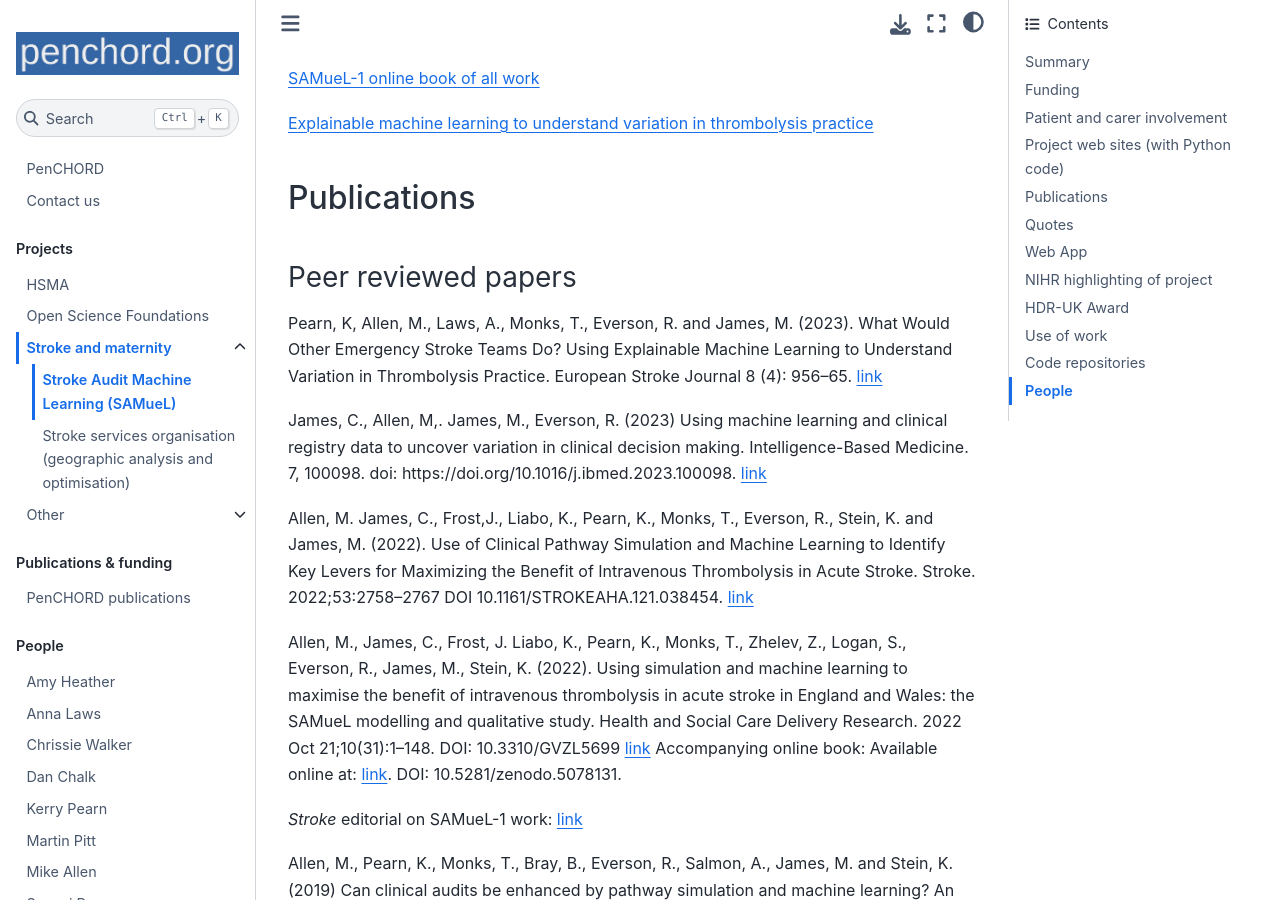
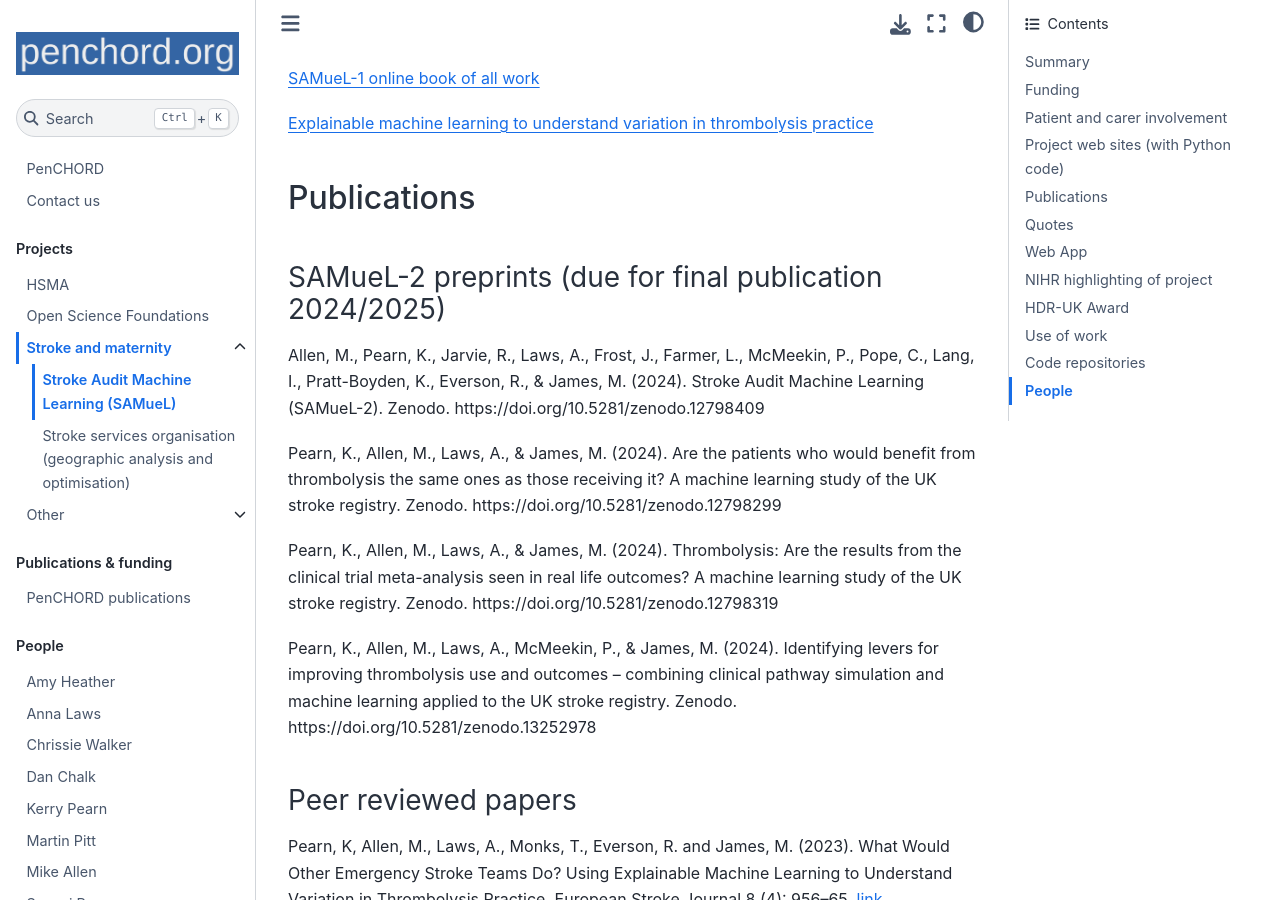
Before and after one commit to penchord/web, a Jupyter Book: the page built from project_pages/samuel_1.md, in a window 1280 px wide and 900 px high, scrolled down 2340 px. Built offline with Jupyter Book 1.0.4 settings and Sphinx 7.4.7 and the Sphinx Book theme 1.1.4, drawn with Linux system fonts in a browser that asks for light colours.

Commit message:
Add publications

```diff
--- a/project_pages/samuel_1.md
+++ b/project_pages/samuel_1.md
@@ -44,6 +44,16 @@ We have a very engaged patient and carer involvement group. They have helped sha
 [Explainable machine learning to understand variation in thrombolysis practice](https://samuel-book.github.io/samuel_shap_paper_1/introduction/intro.html)
 
 ## Publications
+
+### SAMueL-2 preprints (due for final publication 2024/2025)
+
+Allen, M., Pearn, K., Jarvie, R., Laws, A., Frost, J., Farmer, L., McMeekin, P., Pope, C., Lang, I., Pratt-Boyden, K., Everson, R., & James, M. (2024). Stroke Audit Machine Learning (SAMueL-2). Zenodo. https://doi.org/10.5281/zenodo.12798409
+
+Pearn, K., Allen, M., Laws, A., & James, M. (2024). Are the patients who would benefit from thrombolysis the same ones as those receiving it? A machine learning study of the UK stroke registry. Zenodo. https://doi.org/10.5281/zenodo.12798299
+
+Pearn, K., Allen, M., Laws, A., & James, M. (2024). Thrombolysis: Are the results from the clinical trial meta-analysis seen in real life outcomes?  A machine learning study of the UK stroke registry. Zenodo. https://doi.org/10.5281/zenodo.12798319
+
+Pearn, K., Allen, M., Laws, A., McMeekin, P., & James, M. (2024). Identifying levers for improving thrombolysis use and outcomes – combining clinical pathway simulation and machine learning applied to the UK stroke registry. Zenodo. https://doi.org/10.5281/zenodo.13252978
 
 ### Peer reviewed papers
 
```
Also changed, not shown: 3 other files.
